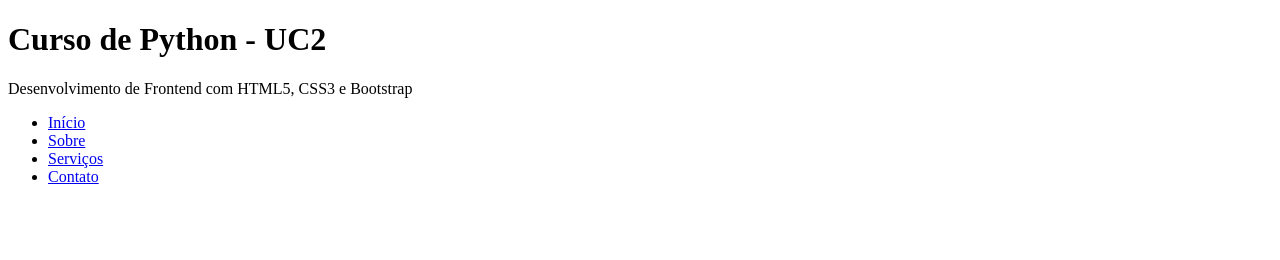
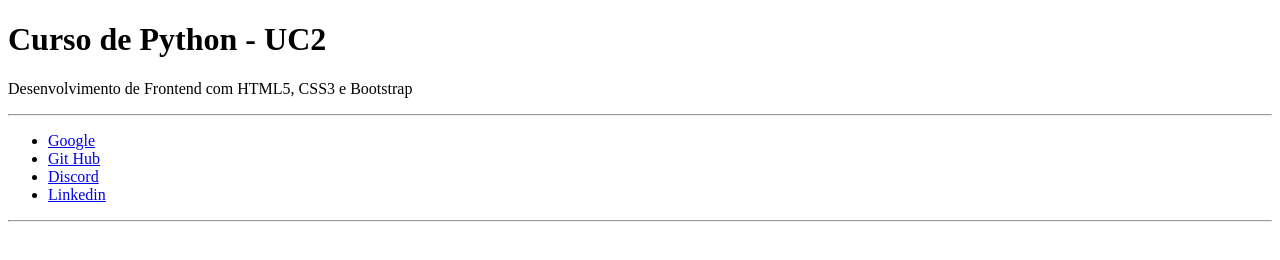
Before and after one commit to gumballipa/python_uc2, a plain HTML site: page 004.html in a window 1280 px wide. Drawn offline with Linux system fonts and the light colour scheme.

Commit message:
aula01_uc2

```diff
--- a/004.html
+++ b/004.html
@@ -22,24 +22,27 @@
         <h1> Curso de Python - UC2 </h1>
         <p> Desenvolvimento de Frontend com HTML5, CSS3 e Bootstrap</p>
     </header>
-
+<hr>
     <nav>
         <ul>
             <li>
-                <a href="#home">Início</a>
+                <a href="http://www.google.com.br"
+                target="_blanlk">
+                Google
+            </a>
             </li>
             <li>
-                <a href="#sobre">Sobre</a>
+                <a href="http://www.github.com">Git Hub</a>
             </li>
             <li>
-                <a href="#servicos">Serviços</a>
+                <a href="https://discord.gg/wtfYG5mtPg">Discord</a>
             </li>
             <li>
-                <a href="#contato">Contato</a>
+                <a href="https://www.linkedin.com/feed/">Linkedin</a>
             </li>
         </ul>
     </nav>
-
+<hr>
 
 </body>
 </html>
```
